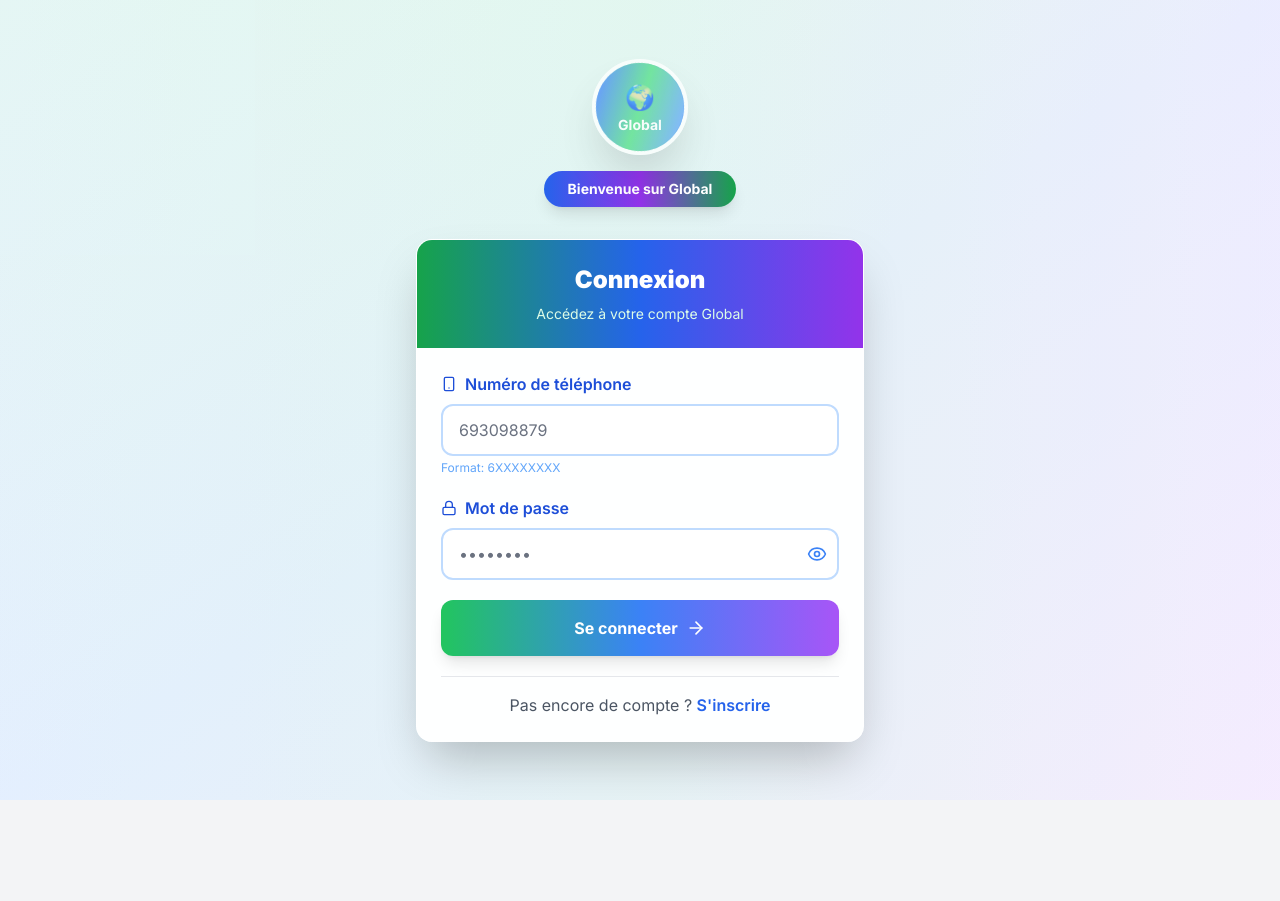
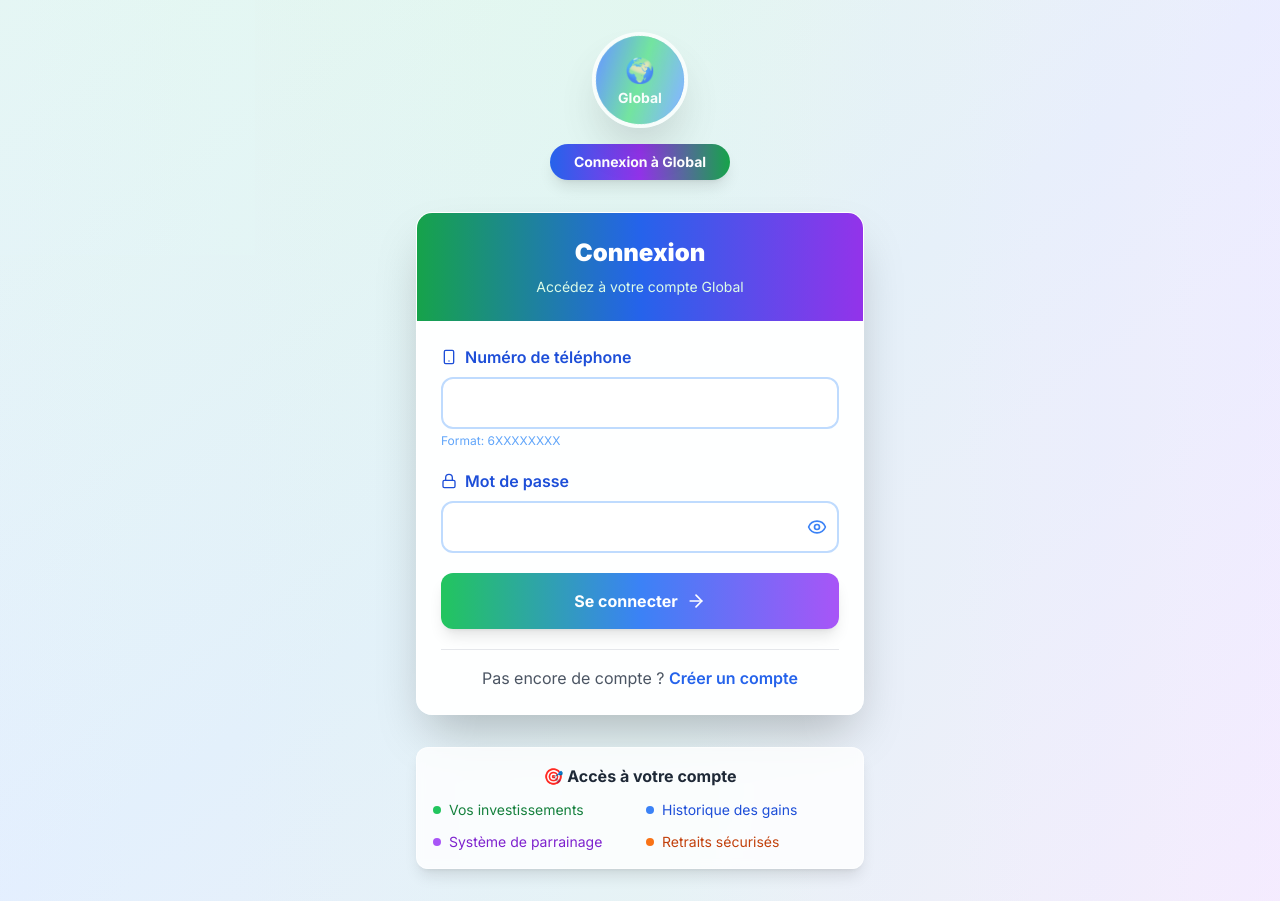
Before and after one commit to abdourrazak/PONY-invest, a Next.js app: page /login in a window 1280 px wide. Before the commit the page ends 800 px from the top, so only its background shows below. Built offline with nearby package versions, Linux system fonts and the light colour scheme.

Commit message:
Update Login page to match Register style with simplified fields and proper navigation

```diff
--- a/src/app/login/page.tsx
+++ b/src/app/login/page.tsx
@@ -3,7 +3,6 @@
 import { useState } from 'react'
 import { useRouter } from 'next/navigation'
 import Link from 'next/link'
-import Image from 'next/image'
 import { Eye, EyeOff, Smartphone, Lock, ArrowRight } from 'lucide-react'
 
 export default function LoginPage() {
@@ -82,7 +81,7 @@ export default function LoginPage() {
             </div>
           </div>
           <div className="bg-gradient-to-r from-blue-600 via-purple-600 to-green-600 text-white px-6 py-2 rounded-full text-sm font-bold shadow-lg">
-            Bienvenue sur Global
+            Connexion à Global
           </div>
         </div>
 
@@ -106,7 +105,7 @@ export default function LoginPage() {
                 type="tel"
                 value={formData.phone}
                 onChange={(e) => handleInputChange('phone', e.target.value)}
-                placeholder="693098879"
+                placeholder=""
                 className={`w-full px-4 py-3 rounded-xl border-2 transition-all duration-300 text-gray-800 placeholder-gray-500 ${
                   errors.phone
                     ? 'border-red-300 bg-red-50'
@@ -128,7 +127,7 @@ export default function LoginPage() {
                   type={showPassword ? 'text' : 'password'}
                   value={formData.password}
                   onChange={(e) => handleInputChange('password', e.target.value)}
-                  placeholder="••••••••"
+                  placeholder=""
                   className={`w-full px-4 py-3 pr-12 rounded-xl border-2 transition-all duration-300 text-gray-800 placeholder-gray-500 ${
                     errors.password
                       ? 'border-red-300 bg-red-50'
@@ -174,12 +173,37 @@ export default function LoginPage() {
               <p className="text-gray-600">
                 Pas encore de compte ?{' '}
                 <Link href="/register-auth" className="text-blue-600 font-semibold hover:text-blue-700 transition-colors">
-                  S'inscrire
+                  Créer un compte
                 </Link>
               </p>
             </div>
           </form>
         </div>
+
+        {/* Benefits */}
+        <div className="mt-8 max-w-md w-full">
+          <div className="bg-white/80 backdrop-blur-sm rounded-xl p-4 shadow-lg border border-white/50">
+            <h3 className="font-bold text-gray-800 mb-3 text-center">🎯 Accès à votre compte</h3>
+            <div className="grid grid-cols-2 gap-3 text-sm">
+              <div className="flex items-center text-green-700">
+                <span className="w-2 h-2 bg-green-500 rounded-full mr-2"></span>
+                Vos investissements
+              </div>
+              <div className="flex items-center text-blue-700">
+                <span className="w-2 h-2 bg-blue-500 rounded-full mr-2"></span>
+                Historique des gains
+              </div>
+              <div className="flex items-center text-purple-700">
+                <span className="w-2 h-2 bg-purple-500 rounded-full mr-2"></span>
+                Système de parrainage
+              </div>
+              <div className="flex items-center text-orange-700">
+                <span className="w-2 h-2 bg-orange-500 rounded-full mr-2"></span>
+                Retraits sécurisés
+              </div>
+            </div>
+          </div>
+        </div>
       </div>
     </div>
   )
--- a/src/components/Register/Register.tsx
+++ b/src/components/Register/Register.tsx
@@ -152,7 +152,7 @@ export default function Register() {
                 type="tel"
                 value={formData.phone}
                 onChange={(e) => handleInputChange('phone', e.target.value)}
-                placeholder="693098879"
+                placeholder=""
                 className={`w-full px-4 py-3 rounded-xl border-2 transition-all duration-300 text-gray-800 placeholder-gray-500 ${
                   errors.phone
                     ? 'border-red-300 bg-red-50'
@@ -174,7 +174,7 @@ export default function Register() {
                   type={showPassword ? 'text' : 'password'}
                   value={formData.password}
                   onChange={(e) => handleInputChange('password', e.target.value)}
-                  placeholder="••••••••"
+                  placeholder=""
                   className={`w-full px-4 py-3 pr-12 rounded-xl border-2 transition-all duration-300 text-gray-800 placeholder-gray-500 ${
                     errors.password
                       ? 'border-red-300 bg-red-50'
@@ -203,7 +203,7 @@ export default function Register() {
                   type={showConfirmPassword ? 'text' : 'password'}
                   value={formData.confirmPassword}
                   onChange={(e) => handleInputChange('confirmPassword', e.target.value)}
-                  placeholder="••••••••"
+                  placeholder=""
                   className={`w-full px-4 py-3 pr-12 rounded-xl border-2 transition-all duration-300 text-gray-800 placeholder-gray-500 ${
                     errors.confirmPassword
                       ? 'border-red-300 bg-red-50'
```
